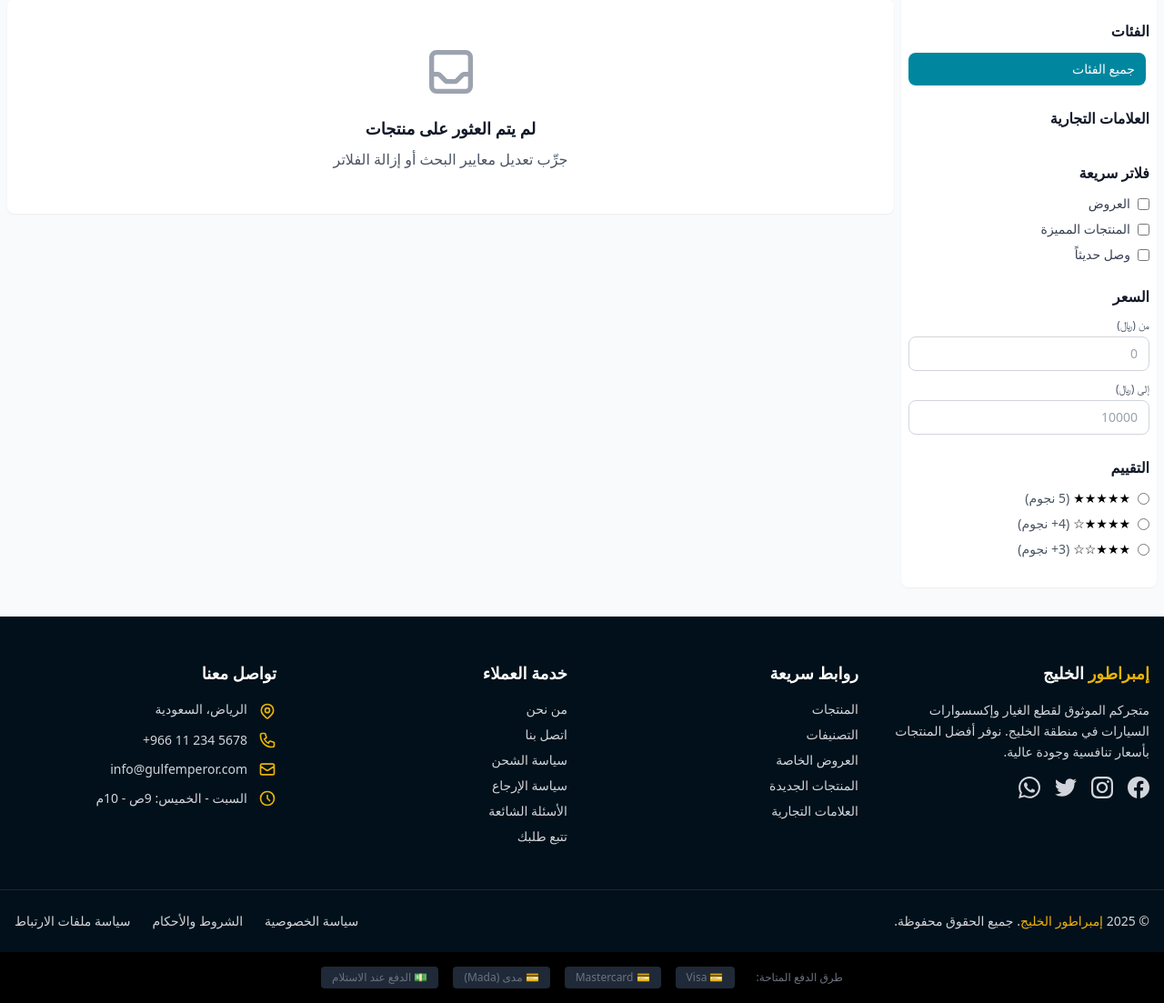
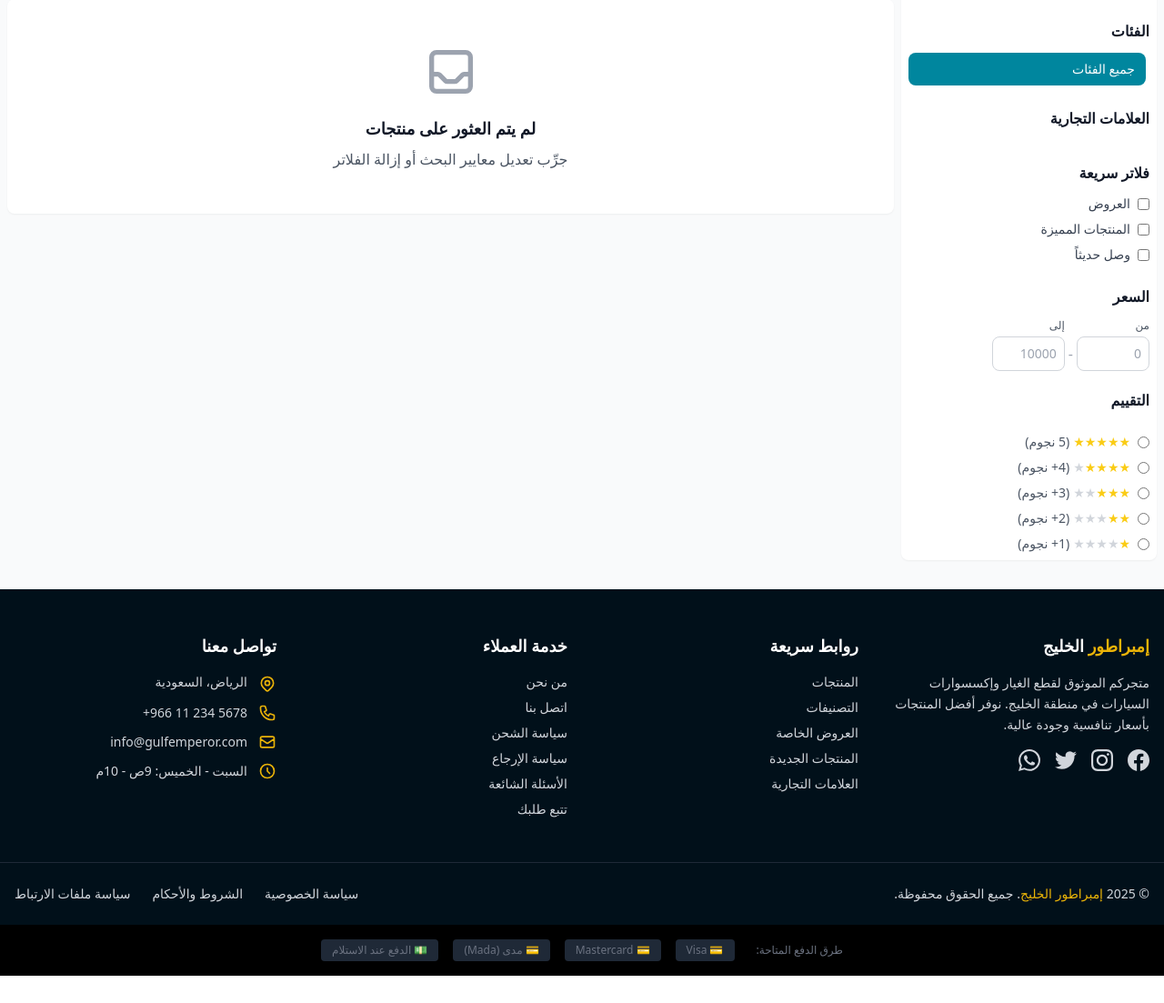
Before and after one commit to ramzi123-ops/gulf-empire, a Django app: template apps/store/templates/store/product_list.html in a window 1280 px wide. Shown: the part 152-1255 px from the top of the page at 91% size. After the commit the page ends 1225 px from the top, so only its background shows below. Run offline with Django 3.2, Linux system fonts and the light colour scheme; the template is opened without the code that fills it, so the values that code supplies are empty; style sheets or scripts are compiled from the project's sources.

Commit message:
complete pagination

```diff
--- a/apps/store/templates/partials/product_grid.html
+++ b/apps/store/templates/partials/product_grid.html
@@ -87,7 +87,7 @@
 </div>
 
 <!-- Pagination -->
-<div class="mt-8 border-t border-gray-200 bg-white px-4 py-3 rounded-lg">
+<div class="mt-8 border-t border-gray-200 bg-white shadow-sm px-4 py-3 rounded-lg">
     <div class="flex flex-col sm:flex-row sm:items-center sm:justify-between gap-4">
         <!-- Product count info -->
         <div>
--- a/apps/store/templates/store/product_list.html
+++ b/apps/store/templates/store/product_list.html
@@ -115,52 +115,54 @@
                 </div>
 
                 <!-- Price Range Filter -->
-                <div class="mb-6">
+                <div class="mb-5">
                     <h3 class="font-semibold text-gray-900 mb-3">السعر</h3>
                     <form hx-get="{% url 'store:product_list' %}"
                           hx-target="#product-grid"
                           hx-trigger="change"
                           hx-include="[name='category'],[name='brand'],[name='search'],[name='rating']">
-                        <div class="space-y-3">
+                        <div class="flex items-center gap-1">
                             <div>
-                                <label class="text-xs text-gray-600 mb-1 block">من (﷼)</label>
+                                <label class="text-xs text-gray-600 mb-1 block">من</label>
                                 <input
                                     type="number"
                                     name="min_price"
                                     min="0"
                                     placeholder="0"
                                     value="{{ request.GET.min_price|default:'' }}"
-                                    class="w-full px-3 py-2 border border-gray-300 rounded-lg focus:ring-2 focus:ring-primary focus:border-primary text-sm">
+                                    class="w-20 px-2 py-2 border border-gray-300 rounded-lg focus:ring-2 focus:ring-primary focus:border-primary text-sm">
                             </div>
+                            <span class="text-gray-400 mt-5">-</span>
                             <div>
-                                <label class="text-xs text-gray-600 mb-1 block">إلى (﷼)</label>
+                                <label class="text-xs text-gray-600 mb-1 block">إلى</label>
                                 <input
                                     type="number"
                                     name="max_price"
                                     min="0"
                                     placeholder="10000"
                                     value="{{ request.GET.max_price|default:'' }}"
-                                    class="w-full px-3 py-2 border border-gray-300 rounded-lg focus:ring-2 focus:ring-primary focus:border-primary text-sm">
+                                    class="w-20 px-2 py-2 border border-gray-300 rounded-lg focus:ring-2 focus:ring-primary focus:border-primary text-sm">
                             </div>
                         </div>
                     </form>
                 </div>
 
                 <!-- Ratings Filter -->
-                <div class="mb-6">
-                    <h3 class="font-semibold text-gray-900 mb-3">التقييم</h3>
-                    <div class="space-y-2">
+                <div class="mb-0">
+                    <h3 class="font-semibold text-gray-900 mb-6">التقييم</h3>
+                    <div class="space-y-2" id="rating-filters">
                         <label class="flex items-center space-x-2 space-x-reverse cursor-pointer">
                             <input
                                 type="radio"
                                 name="rating"
                                 value="5"
+                                onclick="toggleRadio(this)"
                                 hx-get="{% url 'store:product_list' %}"
                                 hx-target="#product-grid"
                                 hx-include="[name='category'],[name='brand'],[name='search'],[name='min_price'],[name='max_price']"
                                 class="text-primary focus:ring-primary-500">
                             <span class="flex items-center gap-1 text-sm">
-                                <span class="flex">
+                                <span class="flex text-yellow-400">
                                     ★★★★★
                                 </span>
                                 <span class="text-gray-600">(5 نجوم)</span>
@@ -171,13 +173,14 @@
                                 type="radio"
                                 name="rating"
                                 value="4"
+                                onclick="toggleRadio(this)"
                                 hx-get="{% url 'store:product_list' %}"
                                 hx-target="#product-grid"
                                 hx-include="[name='category'],[name='brand'],[name='search'],[name='min_price'],[name='max_price']"
                                 class="text-primary focus:ring-primary-500">
                             <span class="flex items-center gap-1 text-sm">
-                                <span class="flex">
-                                    ★★★★☆
+                                <span class="flex text-yellow-400">
+                                    ★★★★<span class="text-gray-300">★</span>
                                 </span>
                                 <span class="text-gray-600">(4+ نجوم)</span>
                             </span>
@@ -187,19 +190,78 @@
                                 type="radio"
                                 name="rating"
                                 value="3"
+                                onclick="toggleRadio(this)"
                                 hx-get="{% url 'store:product_list' %}"
                                 hx-target="#product-grid"
                                 hx-include="[name='category'],[name='brand'],[name='search'],[name='min_price'],[name='max_price']"
                                 class="text-primary focus:ring-primary-500">
                             <span class="flex items-center gap-1 text-sm">
-                                <span class="flex">
-                                    ★★★☆☆
+                                <span class="flex text-yellow-400">
+                                    ★★★<span class="text-gray-300">★★</span>
                                 </span>
                                 <span class="text-gray-600">(3+ نجوم)</span>
                             </span>
                         </label>
+                        <label class="flex items-center space-x-2 space-x-reverse cursor-pointer">
+                            <input
+                                type="radio"
+                                name="rating"
+                                value="2"
+                                onclick="toggleRadio(this)"
+                                hx-get="{% url 'store:product_list' %}"
+                                hx-target="#product-grid"
+                                hx-include="[name='category'],[name='brand'],[name='search'],[name='min_price'],[name='max_price']"
+                                class="text-primary focus:ring-primary-500">
+                            <span class="flex items-center gap-1 text-sm">
+                                <span class="flex text-yellow-400">
+                                    ★★<span class="text-gray-300">★★★</span>
+                                </span>
+                                <span class="text-gray-600">(2+ نجوم)</span>
+                            </span>
+                        </label>
+                        <label class="flex items-center space-x-2 space-x-reverse cursor-pointer">
+                            <input
+                                type="radio"
+                                name="rating"
+                                value="1"
+                                onclick="toggleRadio(this)"
+                                hx-get="{% url 'store:product_list' %}"
+                                hx-target="#product-grid"
+                                hx-include="[name='category'],[name='brand'],[name='search'],[name='min_price'],[name='max_price']"
+                                class="text-primary focus:ring-primary-500">
+                            <span class="flex items-center gap-1 text-sm">
+                                <span class="flex text-yellow-400">
+                                    ★<span class="text-gray-300">★★★★</span>
+                                </span>
+                                <span class="text-gray-600">(1+ نجوم)</span>
+                            </span>
+                        </label>
                     </div>
                 </div>
+
+                <script>
+                    let lastChecked = null;
+                    function toggleRadio(radio) {
+                        if (radio === lastChecked) {
+                            radio.checked = false;
+                            lastChecked = null;
+                            // Trigger HTMX to update without rating filter
+                            htmx.ajax('GET', '{% url "store:product_list" %}', {
+                                target: '#product-grid',
+                                swap: 'outerHTML',
+                                values: {
+                                    category: document.querySelector('[name="category"]:checked')?.value || '',
+                                    brand: document.querySelector('[name="brand"]:checked')?.value || '',
+                                    search: document.querySelector('[name="search"]')?.value || '',
+                                    min_price: document.querySelector('[name="min_price"]')?.value || '',
+                                    max_price: document.querySelector('[name="max_price"]')?.value || ''
+                                }
+                            });
+                        } else {
+                            lastChecked = radio;
+                        }
+                    }
+                </script>
 
             </div>
         </aside>
--- a/apps/store/views/product_views.py
+++ b/apps/store/views/product_views.py
@@ -78,7 +78,7 @@ def product_list(request):
     products = products.order_by(valid_sorts.get(sort_by, '-created_at'))
 
     # Pagination - 15 products per page (3 rows × 5 columns on large screens)
-    paginator = Paginator(products, 15)
+    paginator = Paginator(products, 20)
     page = request.GET.get('page', 1)
 
     try:
```
